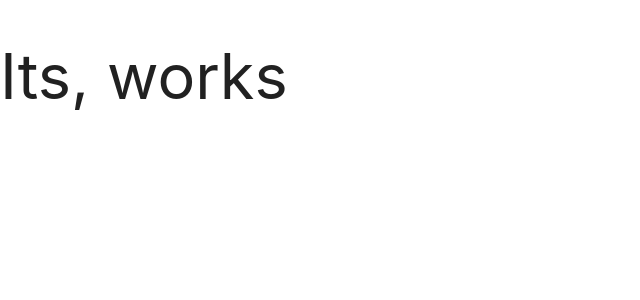
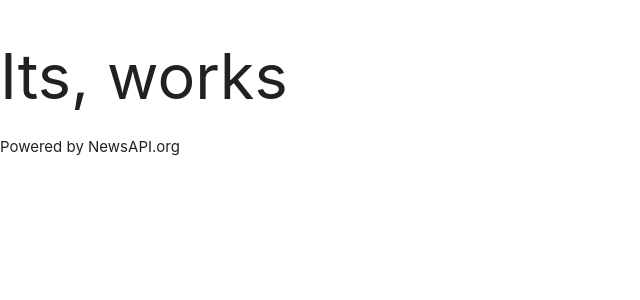
Before and after one commit to fenix15100/react-client-open-news-api, a React (Create React App) app: page / in a window 1280 px wide. Shown: the top 300 px of the page, without its empty margins (0-640 px from the left). Built offline with nearby package versions, Linux system fonts and the light colour scheme.

Commit message:
Add Footer component

```diff
--- a/src/App.js
+++ b/src/App.js
@@ -1,4 +1,5 @@
-import React,{ Component } from 'react';
+import React,{ Component,Fragment } from 'react';
+import Footer from './components/Footer'
 
 
 class App extends Component {
@@ -8,7 +9,11 @@ class App extends Component {
   }
   render() {
     return (
-      <h1>Its, works</h1>
+      <Fragment>
+        <h1>Its, works</h1>
+        <Footer/>
+      </Fragment>
+
 
     );
   }
--- /dev/null
+++ b/src/components/Footer.js
@@ -0,0 +1,9 @@
+import React from 'react';
+
+const Footer = () => {
+    return (
+        <footer>Powered by NewsAPI.org</footer>
+    );
+}
+
+export default Footer;
```
